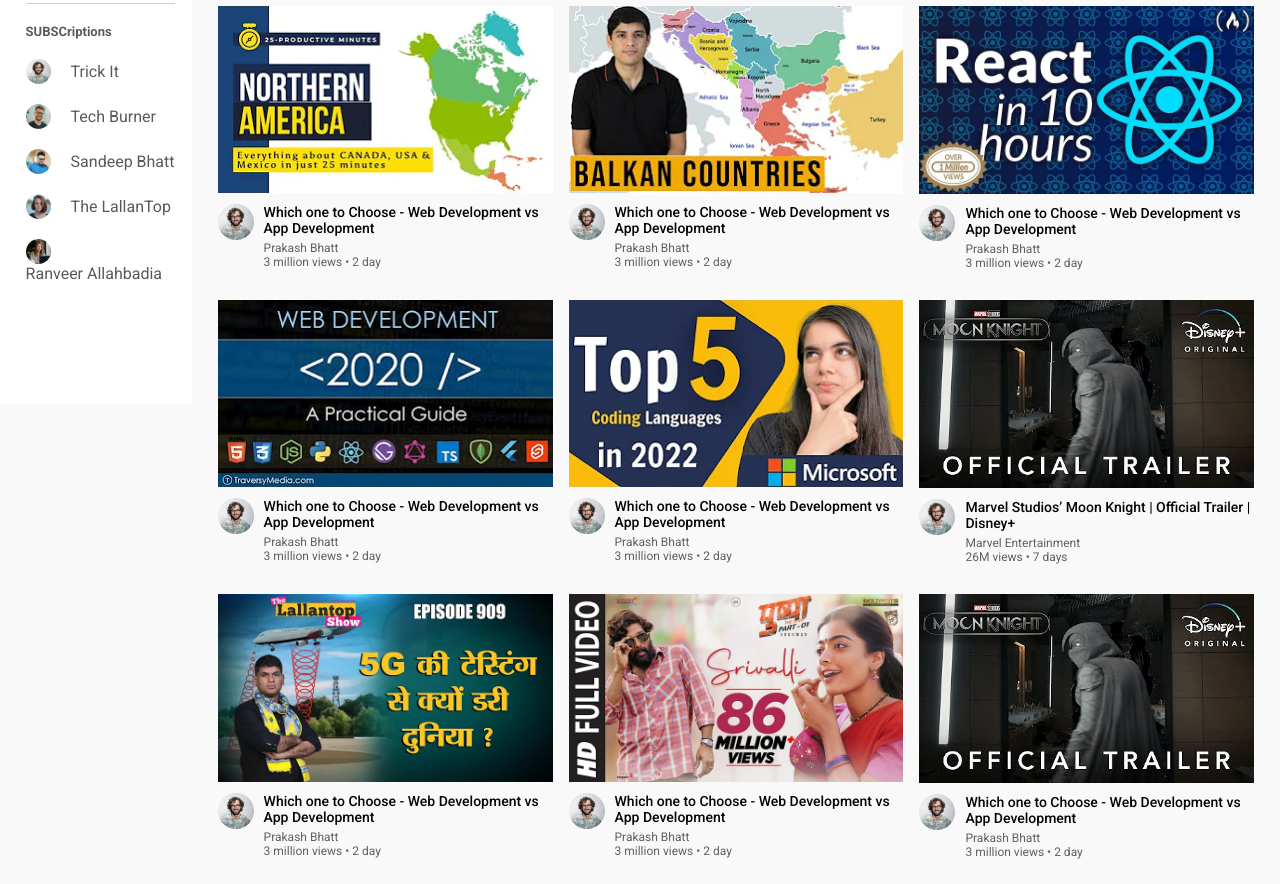
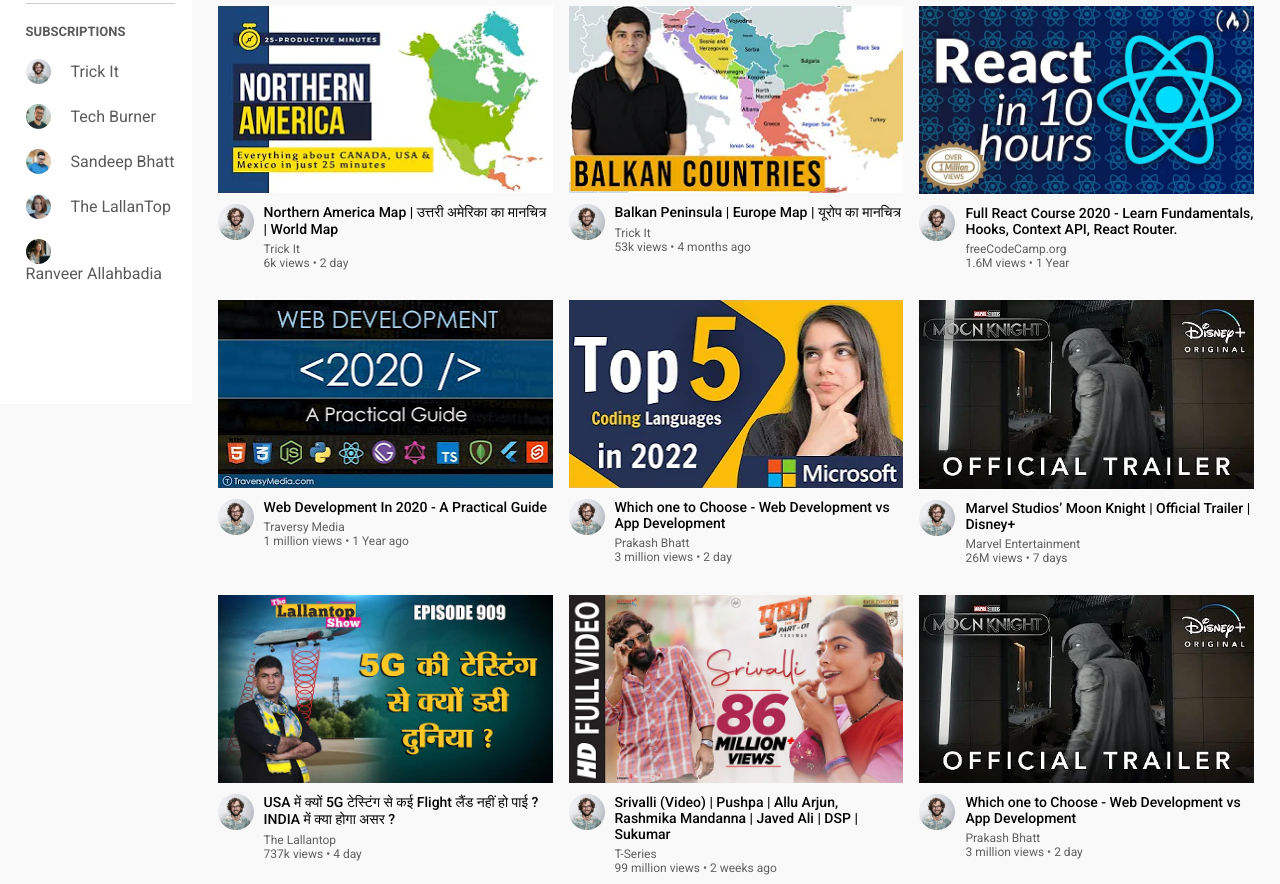
Before and after one commit to prakashbhattcse/Youtube-Clone, a plain HTML site: page index.html in a window 1280 px wide. Shown: the part 396-1280 px from the top of the page. Drawn offline with Linux system fonts and the light colour scheme.

Commit message:
updated_code

```diff
--- a/index.html
+++ b/index.html
@@ -46,7 +46,7 @@
     </div>
 
     <div class="subscribed-list">
-        <h3>SUBSCriptions</h3>
+        <h3>SUBSCRIPTIONS</h3>
         <a href=""><img src="images/jack.png"><p>Trick It</p></a>
         <a href=""><img src="images/simon.png"><p>Tech Burner</p></a>
         <a href=""><img src="images/tom.png"><p>Sandeep Bhatt</p></a>
@@ -84,49 +84,50 @@
 
     <div class="list-container">
         <div class="vid-list">
-            <a href=""><img src="images/thumbnail01.png" alt="" class="thumbnail"></a>
+            <a href="https://youtu.be/pcJ1SRH8DLs"><img src="images/thumbnail01.png" alt="" class="thumbnail"></a>
             <div class="flex-div">
                 <img src="images/Jack.png" alt="">
                 <div class="vid-info">
-                  <a href="">Which one to Choose - Web Development vs App Development </a>
-                  <p>Prakash Bhatt</p>
-                  <p>3 million views  &bull;  2 day</p>
+                  <a href="https://youtu.be/pcJ1SRH8DLs">Northern America Map | उत्तरी अमेरिका का मानचित्र | World Map</a>
+                  <p>Trick It</p>
+                  <p>6k views  &bull;  2 day</p>
                 </div>
             </div>
         </div>
 
         <div class="vid-list">
-            <a href=""><img src="images/thumbnail02.png" alt="" class="thumbnail"></a>
+            <a href="https://youtu.be/tq1NqLfp0tk"><img src="images/thumbnail02.png" alt="" class="thumbnail"></a>
             <div class="flex-div">
                 <img src="images/Jack.png" alt="">
                 <div class="vid-info">
-                  <a href="">Which one to Choose - Web Development vs App Development </a>
-                  <p>Prakash Bhatt</p>
-                  <p>3 million views  &bull;  2 day</p>
+                  <a href="https://youtu.be/tq1NqLfp0tk">Balkan Peninsula | Europe Map | यूरोप का मानचित्र</a>
+                  <p>Trick It</p>
+                  <p>53k views  &bull;  4 months ago</p>
                 </div>
             </div>
         </div>
 
         <div class="vid-list">
-            <a href=""><img src="images/thumbnail03.png" alt="" class="thumbnail"></a>
+            <a href="https://youtu.be/4UZrsTqkcW4"><img src="images/thumbnail03.png" alt="" class="thumbnail"></a>
             <div class="flex-div">
                 <img src="images/Jack.png" alt="">
                 <div class="vid-info">
-                  <a href="">Which one to Choose - Web Development vs App Development </a>
-                  <p>Prakash Bhatt</p>
-                  <p>3 million views  &bull;  2 day</p>
+                  <a href="https://youtu.be/4UZrsTqkcW4">Full React Course 2020 - Learn Fundamentals, Hooks, Context API, React Router.</a>
+                  <p>freeCodeCamp.org
+                </p>
+                  <p>1.6M views  &bull; 1 Year</p>
                 </div>
             </div>
         </div>
 
         <div class="vid-list">
-            <a href=""><img src="images/thumbnail04.png" alt="" class="thumbnail"></a>
+            <a href="https://youtu.be/0pThnRneDjw"><img src="images/thumbnail04.png" alt="" class="thumbnail"></a>
             <div class="flex-div">
                 <img src="images/Jack.png" alt="">
                 <div class="vid-info">
-                  <a href="">Which one to Choose - Web Development vs App Development </a>
-                  <p>Prakash Bhatt</p>
-                  <p>3 million views  &bull;  2 day</p>
+                  <a href="https://youtu.be/0pThnRneDjw">Web Development In 2020 - A Practical Guide </a>
+                  <p>Traversy Media</p>
+                  <p>1 million views  &bull;  1 Year ago</p>
                 </div>
             </div>
         </div>
@@ -156,26 +157,28 @@
         </div>
 
         <div class="vid-list">
-            <a href=""><img src="images/thumbnail10.png" alt="" class="thumbnail"></a>
+            <a href="https://youtu.be/nzz0xVwdgOA"><img src="images/thumbnail10.png" alt="" class="thumbnail"></a>
             <div class="flex-div">
                 <img src="images/Jack.png" alt="">
                 <div class="vid-info">
-                  <a href="">Which one to Choose - Web Development vs App Development </a>
-                  <p>Prakash Bhatt</p>
-                  <p>3 million views  &bull;  2 day</p>
+                  <a href="https://youtu.be/nzz0xVwdgOA">USA में क्यों 5G टेस्टिंग से कई Flight लैंड नहीं हो पाई ? INDIA में क्या होगा असर ?
+                </a>
+                  <p>The Lallantop
+                </p>
+                  <p>737k views  &bull;  4 day</p>
                 </div>
             </div>
         </div>
 
 
         <div class="vid-list">
-            <a href=""><img src="images/thumbnail20.png" alt="" class="thumbnail"></a>
+            <a href="https://youtu.be/hcMzwMrr1tE"><img src="images/thumbnail20.png" alt="" class="thumbnail"></a>
             <div class="flex-div">
                 <img src="images/Jack.png" alt="">
                 <div class="vid-info">
-                  <a href="">Which one to Choose - Web Development vs App Development </a>
-                  <p>Prakash Bhatt</p>
-                  <p>3 million views  &bull;  2 day</p>
+                  <a href="https://youtu.be/hcMzwMrr1tE">Srivalli (Video) | Pushpa | Allu Arjun, Rashmika Mandanna | Javed Ali | DSP | Sukumar</a>
+                  <p>T-Series</p>
+                  <p>99 million views  &bull;  2 weeks ago</p>
                 </div>
             </div>
         </div>
```
